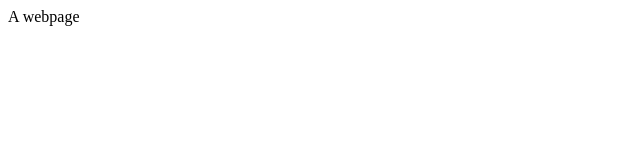
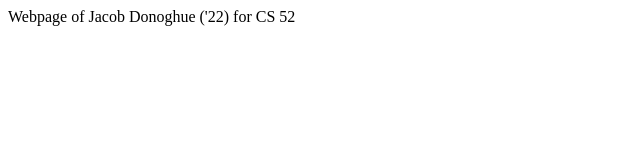
Before and after one commit to jacobdonoghue/jacobdonoghue.me, a plain HTML site: page index.html in a window 1280 px wide. Shown: the whole page, without its empty margins (0-640 px from the left). Drawn offline with Linux system fonts and the light colour scheme.

Commit message:
testing changing writing

```diff
--- a/index.html
+++ b/index.html
@@ -4,6 +4,6 @@
             <title> jado.me </title>
         </head>
         <body>
-            A webpage
+            Webpage of Jacob Donoghue ('22) for CS 52
         </body>
     </html>
```
